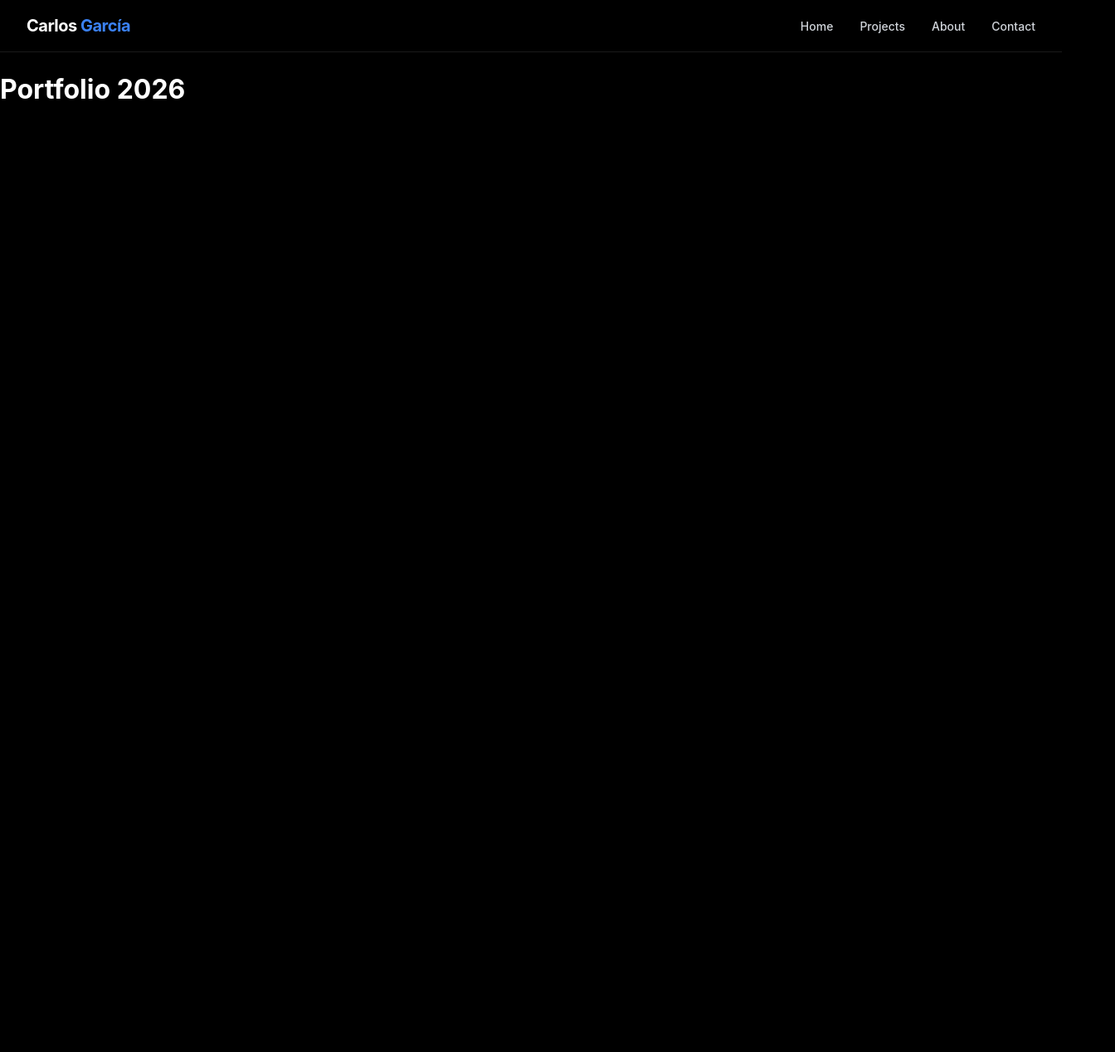
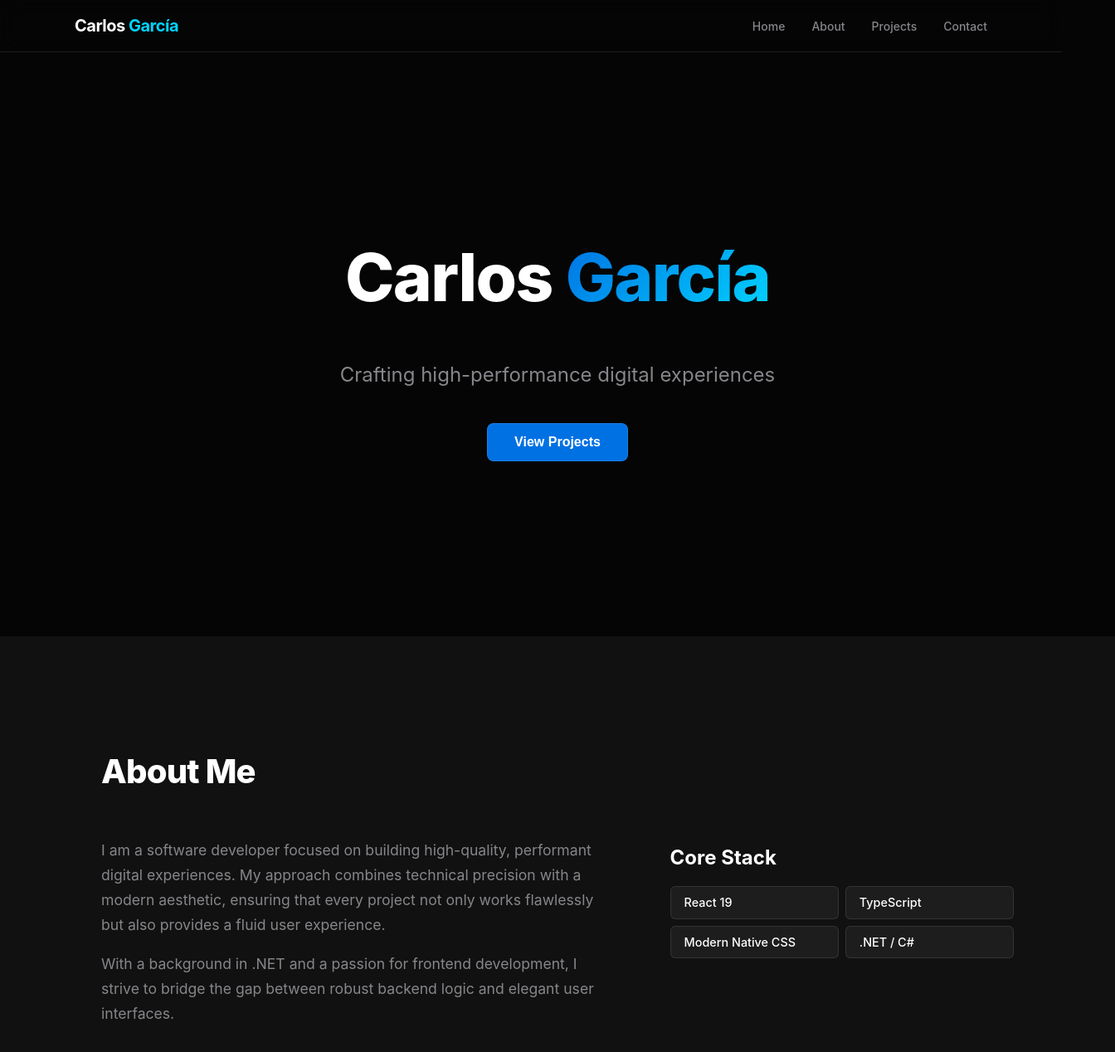
Before and after one commit to cfgarciaq/personal-website, a React (Vite) app: page / in a window 1280 px wide. Shown: the top 1268 px of the page at 83% size, 1344 px wide, since content can reach past the window. Before the commit the page ends 800 px from the top, so only its background shows below. Built offline with nearby package versions, Linux system fonts and the light colour scheme.

Commit message:
feat: implement hero refinements and about section

```diff
--- a/src/App.tsx
+++ b/src/App.tsx
@@ -1,13 +1,15 @@
+import React from 'react';
 import Navbar from './components/layout/Navbar/Navbar';
+import Hero from './components/layout/Hero/Hero';
+import About from './components/layout/About/About';
 
-const App = () => {
+const App: React.FC = () => {
   return (
     <div className="app-container">
       <Navbar />
       <main className="main-content">
-        <h1 className="hero-title">
-          Portfolio 2026
-        </h1>
+        <Hero />
+        <About />
       </main>
     </div>
   );
--- /dev/null
+++ b/src/components/layout/About/About.css
@@ -0,0 +1,65 @@
+@import "../../../styles/variables.css";
+
+.about {
+  padding: 100px var(--spacing-xl);
+  background-color: var(--surface-color);
+  width: 100%;
+  display: flex;
+  justify-content: center;
+}
+
+.about-container {
+  max-width: var(--container-width);
+  width: 100%;
+}
+
+.about-title {
+  font-size: 2.5rem;
+  font-weight: 800;
+  margin-bottom: var(--spacing-xl);
+  letter-spacing: -0.02em;
+}
+
+.about-content {
+  display: grid;
+  grid-template-columns: 1fr;
+  gap: var(--spacing-xl);
+}
+
+@media (min-width: 768px) {
+  .about-content {
+    grid-template-columns: 1.5fr 1fr;
+    gap: 4rem;
+  }
+}
+
+.about-text p {
+  font-size: 1.1rem;
+  line-height: 1.7;
+  color: var(--text-secondary);
+  margin-bottom: var(--spacing-md);
+}
+
+.about-stack h3 {
+  font-size: 1.5rem;
+  margin-bottom: var(--spacing-md);
+  color: var(--text-primary);
+}
+
+.stack-list {
+  list-style: none;
+  padding: 0;
+  display: grid;
+  grid-template-columns: repeat(auto-fill, minmax(140px, 1fr));
+  gap: var(--spacing-sm);
+}
+
+.stack-list li {
+  background: rgba(255, 255, 255, 0.05);
+  padding: var(--spacing-sm) var(--spacing-md);
+  border-radius: 6px;
+  border: 1px solid var(--border-primary);
+  font-weight: 500;
+  color: var(--text-primary);
+  font-size: 0.9rem;
+}
--- /dev/null
+++ b/src/components/layout/About/About.tsx
@@ -0,0 +1,38 @@
+import React from 'react';
+import './About.css';
+
+const About: React.FC = () => {
+  return (
+    <section id="about" className="about">
+      <div className="about-container">
+        <h2 className="about-title">About Me</h2>
+        <div className="about-content">
+          <div className="about-text">
+            <p>
+              I am a software developer focused on building high-quality,
+              performant digital experiences. My approach combines technical
+              precision with a modern aesthetic, ensuring that every project
+              not only works flawlessly but also provides a fluid user experience.
+            </p>
+            <p>
+              With a background in .NET and a passion for frontend development,
+              I strive to bridge the gap between robust backend logic and
+              elegant user interfaces.
+            </p>
+          </div>
+          <div className="about-stack">
+            <h3>Core Stack</h3>
+            <ul className="stack-list">
+              <li>React 19</li>
+              <li>TypeScript</li>
+              <li>Modern Native CSS</li>
+              <li>.NET / C#</li>
+            </ul>
+          </div>
+        </div>
+      </div>
+    </section>
+  );
+};
+
+export default About;
--- /dev/null
+++ b/src/components/layout/Hero/Hero.css
@@ -0,0 +1,77 @@
+@import "../../../styles/variables.css";
+
+.hero {
+  display: flex;
+  align-items: center;
+  justify-content: center;
+  min-height: 80vh;
+  width: 100%;
+  background-color: var(--bg-color);
+  padding: var(--spacing-xl);
+  text-align: center;
+}
+
+.hero-container {
+  max-width: var(--container-width);
+  display: flex;
+  flex-direction: column;
+  align-items: center;
+  gap: var(--spacing-md);
+  animation: fadeUp 0.8s ease-out forwards;
+}
+
+.hero-title {
+  font-size: clamp(3rem, 8vw, 5rem);
+  font-weight: 800;
+  color: var(--text-main);
+  margin: 0;
+  letter-spacing: -0.02em;
+}
+
+.text-gradient {
+  background: var(--accent-gradient);
+  -webkit-background-clip: text;
+  background-clip: text;
+  color: transparent;
+}
+
+.hero-subtitle {
+  font-size: clamp(1.1rem, 2vw, 1.5rem);
+  color: var(--text-muted);
+  max-width: 600px;
+  margin-bottom: var(--spacing-lg);
+}
+
+.hero-button {
+  background-color: var(--primary-color);
+  color: var(--text-main);
+  border: 1px solid var(--border-primary);
+  padding: 0.8rem 2rem;
+  font-size: 1rem;
+  font-weight: 600;
+  border-radius: 8px;
+  cursor: pointer;
+  transition: all var(--transition-fast);
+  text-decoration: none;
+}
+
+@keyframes fadeUp {
+  from {
+    opacity: 0;
+    transform: translateY(20px);
+  }
+  to {
+    opacity: 1;
+    transform: translateY(0);
+  }
+}
+
+.hero-button:hover {
+  transform: translateY(-2px);
+  box-shadow: 0 10px 20px rgba(0, 113, 227, 0.3);
+  filter: brightness(1.1);
+}
+
+.hero-button:active {
+  transform: translateY(0);
+}
--- /dev/null
+++ b/src/components/layout/Hero/Hero.tsx
@@ -0,0 +1,22 @@
+import React from 'react';
+import './Hero.css';
+
+const Hero: React.FC = () => {
+  return (
+    <section className="hero">
+      <div className="hero-container">
+        <h1 className="hero-title">
+          Carlos <span className="text-gradient">García</span>
+        </h1>
+        <p className="hero-subtitle">
+          Crafting high-performance digital experiences
+        </p>
+        <button className="hero-button">
+          View Projects
+        </button>
+      </div>
+    </section>
+  );
+};
+
+export default Hero;
--- a/src/components/layout/Navbar/Navbar.css
+++ b/src/components/layout/Navbar/Navbar.css
@@ -1,3 +1,5 @@
+@import "../../../styles/variables.css";
+
 .navbar {
   position: sticky;
   top: 0;
--- a/src/components/layout/Navbar/Navbar.tsx
+++ b/src/components/layout/Navbar/Navbar.tsx
@@ -1,10 +1,11 @@
+import React from 'react';
 import './Navbar.css';
 
-const Navbar = () => {
+const Navbar: React.FC = () => {
   const navLinks = [
     { name: 'Home', href: '#' },
+    { name: 'About', href: '#about' },
     { name: 'Projects', href: '#projects' },
-    { name: 'About', href: '#about' },
     { name: 'Contact', href: '#contact' },
   ];
 
--- a/src/styles/main.css
+++ b/src/styles/main.css
@@ -7,7 +7,7 @@
 
   color-scheme: dark;
   color: var(--text-primary);
-  background-color: var(--bg-primary);
+  background-color: var(--bg-color);
 
   font-synthesis: none;
   text-rendering: optimizeLegibility;
--- a/src/styles/variables.css
+++ b/src/styles/variables.css
@@ -1,17 +1,16 @@
 :root {
   /* Colors */
-  --bg-primary: #000000;
-  --bg-secondary: #111111;
-  --bg-accent: rgba(0, 0, 0, 0.5);
-
+  --bg-color: #050505;
+  --bg-accent: rgba(5, 5, 5, 0.8);
+  --surface-color: #111111;
+  --primary-color: #0071e3;
+  --accent-primary: #00d4ff;
+  --border-primary: rgba(255, 255, 255, 0.1);
+  --text-main: #ffffff;
   --text-primary: #ffffff;
-  --text-secondary: #d1d5db;
-  --text-muted: #9ca3af;
-
-  --accent-primary: #3b82f6;
-  --accent-hover: #2563eb;
-
-  --border-primary: rgba(255, 255, 255, 0.1);
+  --text-secondary: #86868b;
+  --text-muted: #86868b;
+  --accent-gradient: linear-gradient(135deg, #0071e3 0%, #00d4ff 100%);
 
   /* Spacing */
   --spacing-xs: 0.25rem;
@@ -21,10 +20,11 @@
   --spacing-xl: 2rem;
 
   /* Layout */
-  --max-width-content: 80rem;
+  --container-width: 1100px;
+  --max-width-content: 1100px;
   --navbar-height: 4rem;
 
   /* Effects */
   --blur-md: 12px;
-  --transition-fast: 0.2s ease;
+  --transition-fast: 0.3s ease;
 }
```
